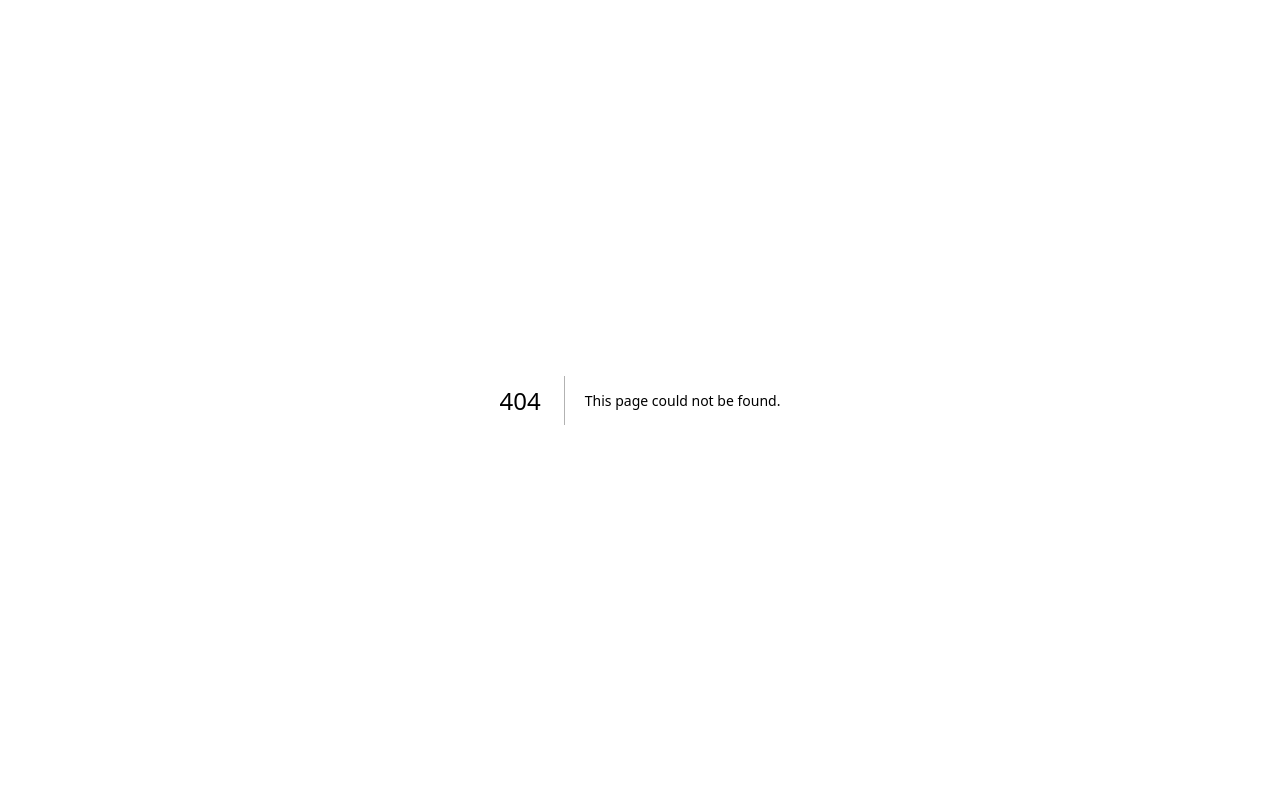
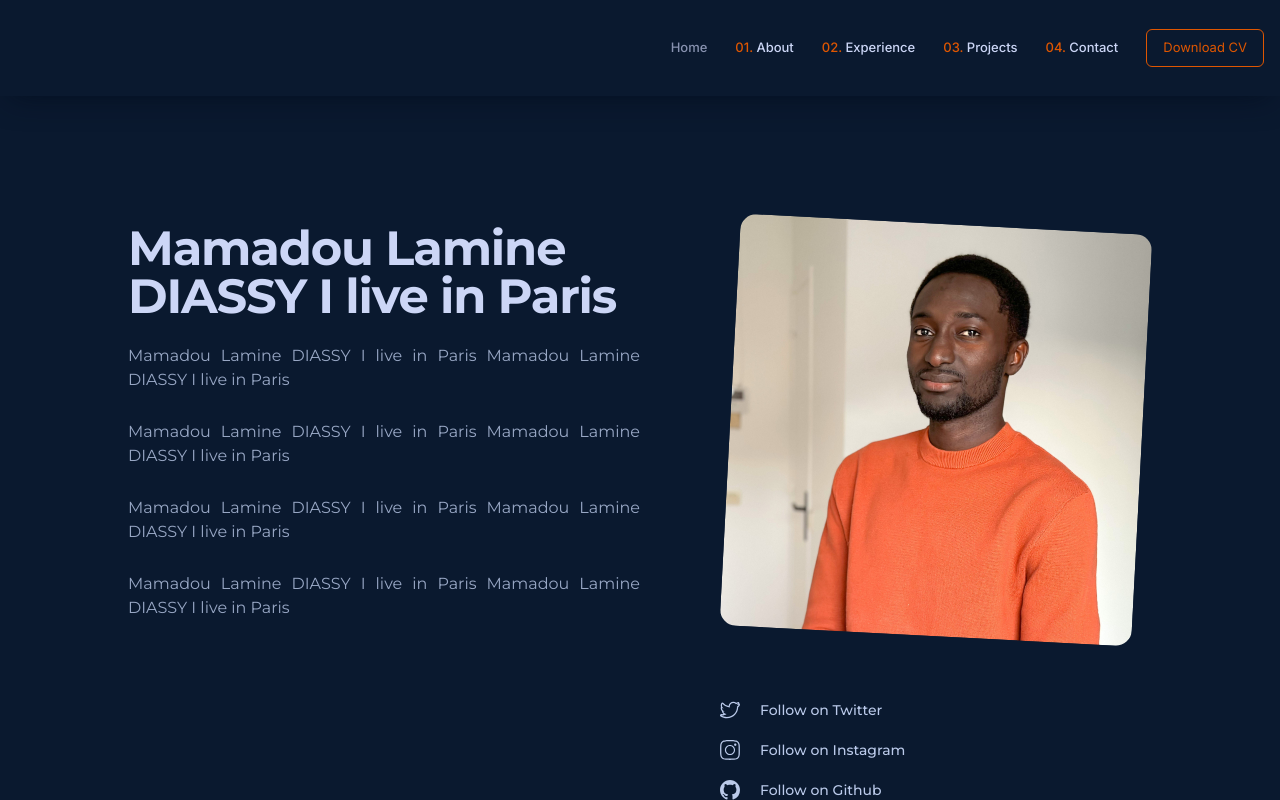
Before and after one commit to alaminediassy/mamadou-portfolio, a Next.js app: page /About in a window 1280 px wide. Before the commit this address had no page. Built offline with nearby package versions, Linux system fonts and the light colour scheme.

Commit message:
Adding About page

```diff
--- a/components/Articles.tsx
+++ b/components/Articles.tsx
@@ -91,13 +91,13 @@ const Articles = () => {
               xmlns="http://www.w3.org/2000/svg"
               fill="none"
               viewBox="0 0 24 24"
-              stroke-width="1.5"
+              strokeWidth="1.5"
               stroke="currentColor"
               className="ml-1 h-3 w-3 stroke-current"
             >
               <path
-                stroke-linecap="round"
-                stroke-linejoin="round"
+                strokeLinecap="round"
+                strokeLinejoin="round"
                 d="M8.25 4.5l7.5 7.5-7.5 7.5"
               />
             </svg>
--- a/components/Header.tsx
+++ b/components/Header.tsx
@@ -45,13 +45,13 @@ const Header = () => {
                           xmlns="http://www.w3.org/2000/svg"
                           fill="none"
                           viewBox="0 0 24 24"
-                          stroke-width="1.5"
+                          strokeWidth="1.5"
                           stroke="currentColor"
                           className="ml-3 h-auto w-2 stroke-zinc-500 group-hover:stroke-zinc-700 dark:group-hover:stroke-zinc-400"
                         >
                           <path
-                            stroke-linecap="round"
-                            stroke-linejoin="round"
+                            strokeLinecap="round"
+                            strokeLinejoin="round"
                             d="M19.5 8.25l-7.5 7.5-7.5-7.5"
                           />
                         </svg>
@@ -122,14 +122,14 @@ const Header = () => {
                           xmlns="http://www.w3.org/2000/svg"
                           fill="none"
                           viewBox="0 0 24 24"
-                          stroke-width="1.5"
+                          strokeWidth="1.5"
                           stroke="currentColor"
                           className="h-6 w-6 hover:text-textOrange transition
                           "
                         >
                           <path
-                            stroke-linecap="round"
-                            stroke-linejoin="round"
+                            strokeLinecap="round"
+                            strokeLinejoin="round"
                             d="M12 3v2.25m6.364.386l-1.591 1.591M21 12h-2.25m-.386 6.364l-1.591-1.591M12 18.75V21m-4.773-4.227l-1.591 1.591M5.25 12H3m4.227-4.773L5.636 5.636M15.75 12a3.75 3.75 0 11-7.5 0 3.75 3.75 0 017.5 0z"
                           />
                         </svg>
@@ -137,7 +137,7 @@ const Header = () => {
                           xmlns="http://www.w3.org/2000/svg"
                           fill="none"
                           viewBox="0 0 24 24"
-                          stroke-width="1.5"
+                          strokeWidth="1.5"
                           stroke="currentColor"
                           className="hidden h-6 w-6 fill-zinc-700 stroke-zinc-500 transition
                             dark:block [@media(prefers-color-scheme:dark)]:group-hover:stroke-zinc-400
@@ -145,8 +145,8 @@ const Header = () => {
                             [@media_not_(prefers-color-scheme:dark)]:stroke-textOrange"
                         >
                           <path
-                            stroke-linecap="round"
-                            stroke-linejoin="round"
+                            strokeLinecap="round"
+                            strokeLinejoin="round"
                             d="M21.752 15.002A9.718 9.718 0 0118 15.75c-5.385 0-9.75-4.365-9.75-9.75 0-1.33.266-2.597.748-3.752A9.753 9.753 0 003 11.25C3 16.635 7.365 21 12.75 21a9.753 9.753 0 009.002-5.998z"
                           />
                         </svg>
--- a/components/Navbar.tsx
+++ b/components/Navbar.tsx
@@ -36,7 +36,7 @@ const Navbar = () => {
         <div className="hidden mdl:inline-flex items-center gap-7">
           <ul className="flex text-[13px] gap-7">
             <Link
-              href="#Home"
+              href="/"
               className="flex items-center gap-1 font-medium text-textdark hover:text-textOrange
                     cursor-pointer duration-300 nav-link"
             >
@@ -108,7 +108,7 @@ const Navbar = () => {
               transition={{ delay: 0.5 }}
               className="px-4 py-2 rounded-md text-textOrange text-[13px] border border-textOrange hover:bg-hoverColor duration-300"
             >
-              Resume
+              Download CV
             </motion.button>
           </Link>
         </div>
@@ -146,7 +146,7 @@ const Navbar = () => {
               <div className="flex flex-col text-center gap-7 pt-16">
                 <ul className="flex flex-col text-base gap-7">
                   <Link
-                    href="#Home"
+                    href="/"
                     className="flex items-center gap-1 font-medium text-textdark hover:text-textOrange
                     cursor-pointer duration-300 nav-link"
                   >
@@ -159,7 +159,7 @@ const Navbar = () => {
                     </motion.li>
                   </Link>
                   <Link
-                    href="/"
+                    href="/About"
                     className="flex items-center gap-1 font-medium text-textDark hover:text-textOrange cursor-pointer
                     duration-300 nav-link"
                   >
@@ -218,7 +218,7 @@ const Navbar = () => {
                     transition={{ delay: 0.6, ease: "easeIn" }}
                     className="w-32 h-10 rounded-md text-textOrange text-[13px] border border-textOrange hover:bg-hoverColor duration-300"
                   >
-                    Resume
+                    Download CV
                   </motion.button>
                 </a>
                 <div className="flex gap-4">
--- a/components/Newsletter.tsx
+++ b/components/Newsletter.tsx
@@ -11,13 +11,13 @@ const Newsletter = () => {
           xmlns="http://www.w3.org/2000/svg"
           fill="none"
           viewBox="0 0 24 24"
-          stroke-width="1.5"
+          strokeWidth="1.5"
           stroke="currentColor"
           className="h-6 w-6 text-gray-400 flex-none"
         >
           <path
-            stroke-linecap="round"
-            stroke-linejoin="round"
+            strokeLinecap="round"
+            strokeLinejoin="round"
             d="M21.75 6.75v10.5a2.25 2.25 0 01-2.25 2.25h-15a2.25 2.25 0 01-2.25-2.25V6.75m19.5 0A2.25 2.25 0 0019.5 4.5h-15a2.25 2.25 0 00-2.25 2.25m19.5 0v.243a2.25 2.25 0 01-1.07 1.916l-7.5 4.615a2.25 2.25 0 01-2.36 0L3.32 8.91a2.25 2.25 0 01-1.07-1.916V6.75"
           />
         </svg>
--- a/components/Work.tsx
+++ b/components/Work.tsx
@@ -44,13 +44,13 @@ const Work = () => {
           xmlns="http://www.w3.org/2000/svg"
           fill="none"
           viewBox="0 0 24 24"
-          stroke-width="1.5"
+          strokeWidth="1.5"
           stroke="currentColor"
           className="h-6 w-6 text-gray-400 flex-none"
         >
           <path
-            stroke-linecap="round"
-            stroke-linejoin="round"
+            strokeLinecap="round"
+            strokeLinejoin="round"
             d="M20.25 14.15v4.25c0 1.094-.787 2.036-1.872 2.18-2.087.277-4.216.42-6.378.42s-4.291-.143-6.378-.42c-1.085-.144-1.872-1.086-1.872-2.18v-4.25m16.5 0a2.18 2.18 0 00.75-1.661V8.706c0-1.081-.768-2.015-1.837-2.175a48.114 48.114 0 00-3.413-.387m4.5 8.006c-.194.165-.42.295-.673.38A23.978 23.978 0 0112 15.75c-2.648 0-5.195-.429-7.577-1.22a2.016 2.016 0 01-.673-.38m0 0A2.18 2.18 0 013 12.489V8.706c0-1.081.768-2.015 1.837-2.175a48.111 48.111 0 013.413-.387m7.5 0V5.25A2.25 2.25 0 0013.5 3h-3a2.25 2.25 0 00-2.25 2.25v.894m7.5 0a48.667 48.667 0 00-7.5 0M12 12.75h.008v.008H12v-.008z"
           />
         </svg>
@@ -99,13 +99,13 @@ const Work = () => {
           xmlns="http://www.w3.org/2000/svg"
           fill="none"
           viewBox="0 0 24 24"
-          stroke-width="1.5"
+          strokeWidth="1.5"
           stroke="currentColor"
           className="h-4 w-4 hover:text-textOrange"
         >
           <path
-            stroke-linecap="round"
-            stroke-linejoin="round"
+            strokeLinecap="round"
+            strokeLinejoin="round"
             d="M15.75 17.25L12 21m0 0l-3.75-3.75M12 21V3"
           />
         </svg>
--- /dev/null
+++ b/pages/About.tsx
@@ -0,0 +1,133 @@
+import Header from "@/components/Header";
+import Image from "next/image";
+import Almine from "../public/assets/images/alamine.jpeg";
+import Footer from "@/components/Footer";
+
+import {
+  SlSocialLinkedin,
+  SlSocialFacebook,
+  SlSocialInstagram,
+  SlSocialTwitter,
+} from "react-icons/sl";
+import {BsGithub} from "react-icons/bs";
+import {FaLinkedin} from "react-icons/fa";
+import {MdEmail} from "react-icons/md";
+import Link from "next/link";
+import Navbar from "@/components/Navbar";
+
+
+const About = () => {
+  return (
+    <div
+      className="rw-full h-screen font-bodyFont bg-bodyColor text-textLight overflow-x-hidden
+      overflow-y-scroll"
+    >
+      <Navbar />
+      <main className="flex-auto">
+        <div className="sm:px-8 mt-16 sm:mt-32">
+          <div className="mx-auto w-full max-w-7xl lg:px-8">
+            <div className="relative px-4 sm:px-8 lg:px-12">
+              <div className="mx-auto max-w-2xl lg:max-w-5xl">
+                <div className="grid grid-cols-1 gap-y-16 lg:grid-cols-2 lg:grid-rows-[auto_1fr] lg:gap-y-12">
+                  <div className="lg:pl-20">
+                    <div className="max-w-xs px-2.5 lg:max-w-none">
+                      <Image
+                        src={Almine}
+                        alt="me"
+                        className="aspect-square rotate-3  rounded-2xl bg-zinc-100 object-cover dark:bg-textSlow
+                        hover:translate-y-2 duration-300 transition-transform transform hover:scale-110"
+                      />
+                    </div>
+                  </div>
+                  <div className="lg:order-first lg:row-span-2">
+                    <h1 className="text-3xl font-bold tracking-tight  text-textLight dark:text-textLight sm:text-5xl">
+                     Mamadou Lamine DIASSY I live in Paris
+                    </h1>
+                    <div className="mt-6 space-y-7 text-base text-textSlow/80 text-justify ">
+                      <p>
+                      Mamadou Lamine DIASSY I live in Paris Mamadou Lamine DIASSY I live in Paris
+                      </p>
+                      <p>
+                      Mamadou Lamine DIASSY I live in Paris Mamadou Lamine DIASSY I live in Paris
+                      </p>
+                      <p>
+                      Mamadou Lamine DIASSY I live in Paris Mamadou Lamine DIASSY I live in Paris
+                      </p>
+                      <p>
+                      Mamadou Lamine DIASSY I live in Paris Mamadou Lamine DIASSY I live in Paris
+                      </p>
+                    </div>
+                  </div>
+                  <div className="lg:pl-20">
+                    <ul>
+                      <li className="mt-4 flex">
+                        <Link
+                          href="/"
+                          className="group flex text-sm font-medium text-textSlow transition
+                        hover:text-textOrange dark:text-textSlow dark:hover:text-textOrange"
+                        >
+                          <span className="h-6 w-6 text-xl flex-none fill-zinc-500 transition group-hover:fill-textOrange">
+                            <SlSocialTwitter />
+                          </span>
+                          <span className="ml-4">Follow on Twitter</span>
+                        </Link>
+                      </li>
+                      <li className="mt-4 flex">
+                        <Link
+                          href=""
+                          className="group flex text-sm font-medium text-textSlow transition
+                        hover:text-textOrange dark:text-textSlow dark:hover:text-textOrange"
+                        >
+                          <span className="h-6 w-6 text-xl flex-none fill-zinc-500 transition group-hover:fill-textOrange">
+                            <SlSocialInstagram />
+                          </span>
+                          <span className="ml-4">Follow on Instagram</span>
+                        </Link>
+                      </li>
+                      <li className="mt-4 flex">
+                        <Link
+                          href="https://www.linkedin.com/in/mamadou-lamine-diassy-0946b31a6/"
+                          className="group flex text-sm font-medium text-textSlow transition
+                        hover:text-textOrange dark:text-textLight dark:hover:text-textOrange"
+                        >
+                          <span className="h-6 w-6 text-xl flex-none fill-zinc-500 transition group-hover:fill-textOrange">
+                            <BsGithub />
+                          </span>
+                          <span className="ml-4">Follow on Github</span>
+                        </Link>
+                      </li>
+                      <li className="mt-4 flex">
+                        <Link
+                          href="https://www.linkedin.com/in/mamadou-lamine-diassy-0946b31a6/"
+                          className="group flex text-sm font-medium text-textSlow transition
+                        hover:text-textOrange dark:text-textSlow dark:hover:text-textOrange"
+                        >
+                          <span className="h-6 w-6 text-xl flex-none fill-zinc-500 transition group-hover:fill-textOrange">
+                            <FaLinkedin />
+                          </span>
+                          <span className="ml-4">Follow on Linkedin</span>
+                        </Link>
+                      </li>
+                      <li className="mt-8 border-t border-textSlow/60 pt-8 dark:border-zinc-700/40 flex">
+                        <Link href="mailto:diassy.alamine@gmail.com" className="group flex text-sm font-medium text-textSlow transition
+                        hover:text-textOrange dark:text-textSlow dark:hover:text-textOrange">
+                            <span className="h-6 w-6 text-xl flex-none fill-zinc-500 transition group-hover:fill-textOrange">
+                                <MdEmail/>
+                            </span>
+                            <span className="ml-4">diassy.alamine@gmail.com</span>
+                        </Link>
+                      </li>
+                    </ul>
+                  </div>
+                </div>
+              </div>
+            </div>
+          </div>
+        </div>
+      </main>
+      <Footer/>
+    </div>
+  );
+};
+
+export default About;
```
